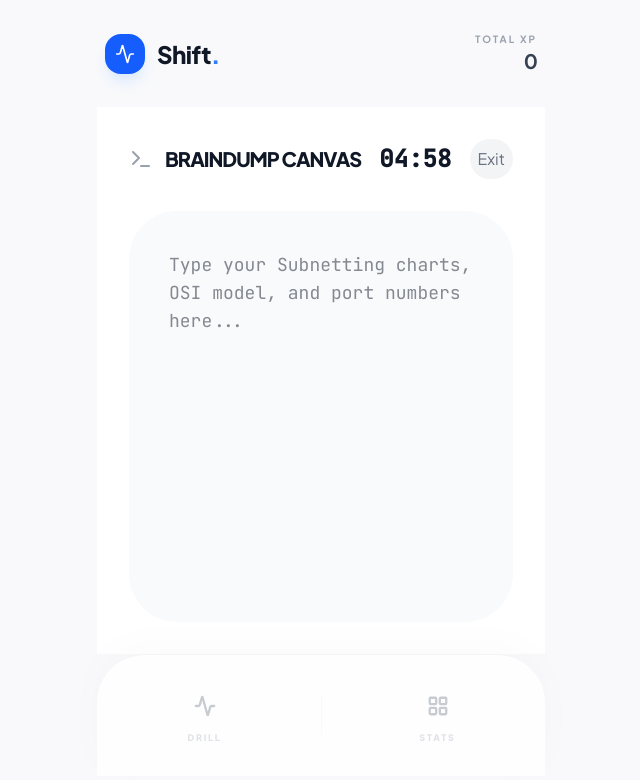
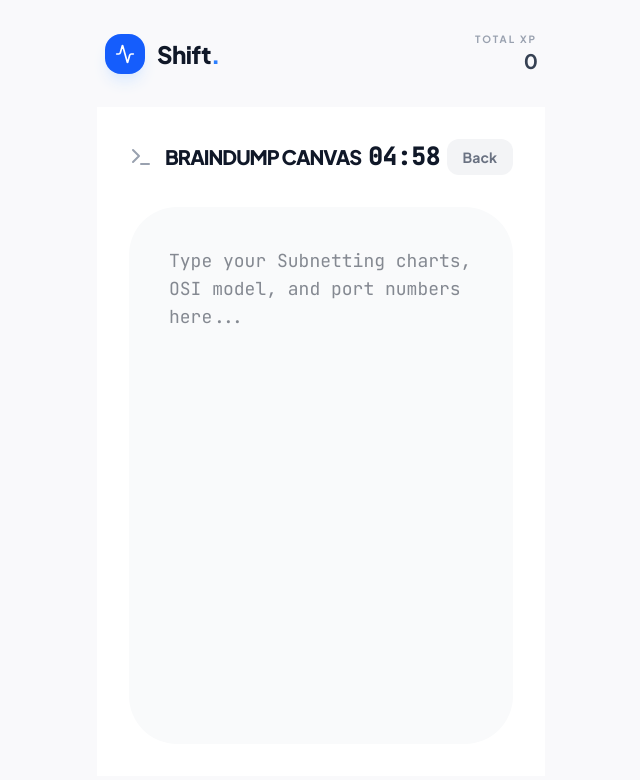
Before and after one commit to opeolipe/shift-network-plus, a React (Vite) app: page / in a window 1280 px wide. Both pictures are taken after a click on the button "Braindump". Shown: the top 780 px of the page, without its empty margins (319-959 px from the left). Built offline with nearby package versions, Linux system fonts and the light colour scheme.

Commit message:
feat: Update Vite and UI button styles
Upgrades Vite to version 8.0.0 and refines button styling for a more consistent user experience. Also, improves the exam timeline calculation to handle cases where readiness data is not yet available.

```diff
--- a/package.json
+++ b/package.json
@@ -17,7 +17,6 @@
     "lucide-react": "latest",
     "react": "latest",
     "react-dom": "latest",
-    "vite": "latest",
     "express": "latest",
     "dotenv": "latest",
     "motion": "latest"
@@ -29,7 +28,7 @@
     "tailwindcss": "^4.1.14",
     "tsx": "^4.21.0",
     "typescript": "~5.8.2",
-    "vite": "^6.2.3",
+    "vite": "^8.0.0",
     "@types/express": "^4.17.21"
   }
 }
--- a/src/App.tsx
+++ b/src/App.tsx
@@ -285,7 +285,15 @@ export default function App() {
   };
 
   const calculateExamTimeline = () => {
-    const currentMastery = readiness?.averageMastery || 0;
+    if (!readiness || readiness.averageMastery === 0) {
+      return {
+        date: 'Complete Shifts to Calculate',
+        daysRemaining: null,
+        phase: 1
+      };
+    }
+
+    const currentMastery = readiness.averageMastery;
     const remaining = Math.max(0, 95 - currentMastery);
     const daysNeeded = Math.ceil(remaining / 2); // 2% per day
 
@@ -842,9 +850,9 @@ export default function App() {
                   setIsBraindumpActive(false);
                   setView('home');
                 }}
-                className="p-2 rounded-full bg-gray-100 text-gray-500"
+                className="px-4 py-2 rounded-xl bg-gray-100 text-gray-500 font-bold text-sm"
               >
-                Exit
+                Back
               </button>
             </div>
 
@@ -916,9 +924,9 @@ export default function App() {
               </div>
               <button
                 onClick={() => setView('home')}
-                className="p-3 bg-gray-100 rounded-2xl font-bold text-sm text-gray-500 hover:bg-gray-200 transition-colors"
+                className="px-4 py-2 bg-gray-100 rounded-xl font-bold text-sm text-gray-500 hover:bg-gray-200 transition-colors"
               >
-                Exit
+                Back
               </button>
             </div>
 
@@ -1439,16 +1447,33 @@ export default function App() {
             animate={{ opacity: 1, y: 0 }}
             className="w-full h-full flex flex-col p-2 pt-0 overflow-y-auto no-scrollbar pb-10"
           >
-            {/* Strategy Vault Timeline - NEW */}
-            <div className="mb-8 p-8 bg-white rounded-[3rem] shadow-xl shadow-blue-50/50 border border-gray-50">
-              <div className="flex justify-between items-start mb-10">
+            <div className="flex items-center justify-between mb-6 px-4">
+               <div className="flex items-center gap-3">
+                <LayoutGrid size={24} className="text-blue-500" />
+                <h1 className="text-xl font-black uppercase tracking-tighter text-gray-900">Readiness Dashboard</h1>
+              </div>
+              <button
+                onClick={() => setView('home')}
+                className="px-4 py-2 bg-gray-100 rounded-xl font-bold text-sm text-gray-500 hover:bg-gray-200 transition-colors"
+              >
+                Back
+              </button>
+            </div>
+
+            {/* Strategy Vault Timeline */}
+            <div className="mb-8 p-8 bg-white rounded-[3rem] shadow-xl shadow-blue-50/50 border border-gray-50 overflow-hidden relative">
+              <div className="absolute top-[-20%] right-[-10%] w-64 h-64 bg-blue-50/30 rounded-full blur-3xl pointer-events-none" />
+
+              <div className="flex justify-between items-start mb-10 relative z-10">
                 <div className="text-left">
-                  <h3 className="text-[10px] font-black text-gray-400 uppercase tracking-[0.3em] mb-2">Vault Strategy</h3>
-                  <div className="text-3xl font-display font-black text-gray-900 tracking-tight">Exam Target Date</div>
-                  <p className="text-blue-600 font-bold text-lg">{calculateExamTimeline().date}</p>
+                  <h3 className="text-[10px] font-black text-gray-400 uppercase tracking-[0.3em] mb-2">Readiness Vault</h3>
+                  <div className="text-3xl font-display font-black text-gray-900 tracking-tight leading-none mb-1">Estimated Exam Date</div>
+                  <p className={`text-xl font-black tracking-tight ${calculateExamTimeline().daysRemaining === null ? 'text-gray-300' : 'text-blue-600'}`}>
+                    {calculateExamTimeline().date}
+                  </p>
                 </div>
-                <div className="bg-blue-50 p-2.5 rounded-2xl">
-                   <Shield size={20} className="text-blue-500" />
+                <div className="bg-blue-600 p-3 rounded-2xl shadow-lg shadow-blue-200">
+                   <Shield size={22} className="text-white" />
                 </div>
               </div>
 
@@ -1590,38 +1615,6 @@ export default function App() {
         )}
       </main>
 
-      {/* Navigation Footer - Ultra Premium */}
-      <nav className="w-full max-w-md mt-auto py-6 sm:py-8 flex justify-around items-center border-t border-gray-100 bg-white/80 backdrop-blur-2xl rounded-t-[3rem] shadow-[0_-10px_40px_rgba(0,0,0,0.02)] px-10 transition-all duration-500">
-        <button
-          onClick={(e) => {
-             e.preventDefault();
-             if (window.navigator.vibrate) window.navigator.vibrate(5);
-             setView('drill');
-          }}
-          className={`flex flex-col items-center gap-1.5 transition-all group ${view === 'drill' ? 'scale-110' : 'opacity-30 hover:opacity-100'}`}
-        >
-          <div className={`p-2 rounded-2xl transition-colors ${view === 'drill' ? 'bg-blue-600 text-white shadow-lg shadow-blue-100' : 'bg-transparent text-gray-600 group-hover:bg-blue-50'}`}>
-            <Activity size={22} strokeWidth={2.5} />
-          </div>
-          <span className={`text-[9px] font-black uppercase tracking-[0.2em] ${view === 'drill' ? 'text-blue-600' : 'text-gray-400'}`}>Drill</span>
-        </button>
-
-        <div className="w-px h-10 bg-gray-100 opacity-50" />
-
-        <button
-          onClick={(e) => {
-             e.preventDefault();
-             if (window.navigator.vibrate) window.navigator.vibrate(5);
-             setView('dashboard');
-          }}
-          className={`flex flex-col items-center gap-1.5 transition-all group ${view === 'dashboard' ? 'scale-110' : 'opacity-30 hover:opacity-100'}`}
-        >
-          <div className={`p-2 rounded-2xl transition-colors ${view === 'dashboard' ? 'bg-blue-600 text-white shadow-lg shadow-blue-100' : 'bg-transparent text-gray-600 group-hover:bg-blue-50'}`}>
-            <LayoutGrid size={22} strokeWidth={2.5} />
-          </div>
-          <span className={`text-[9px] font-black uppercase tracking-[0.2em] ${view === 'dashboard' ? 'text-blue-600' : 'text-gray-400'}`}>Stats</span>
-        </button>
-      </nav>
         </>
       )}
     </div>
```
